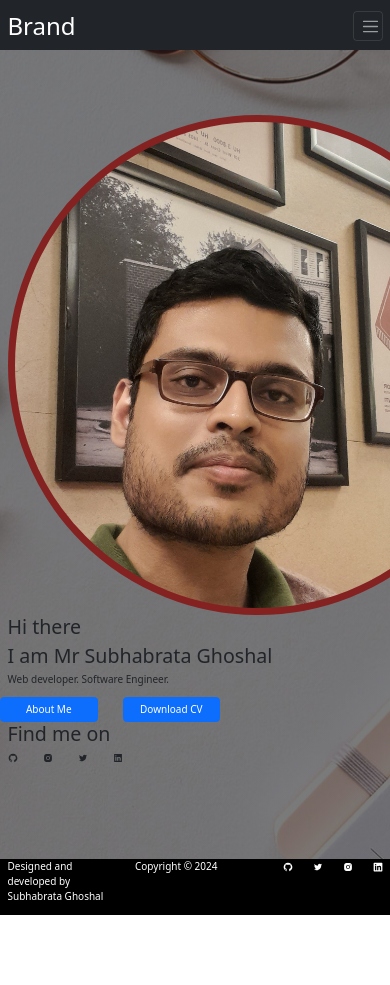
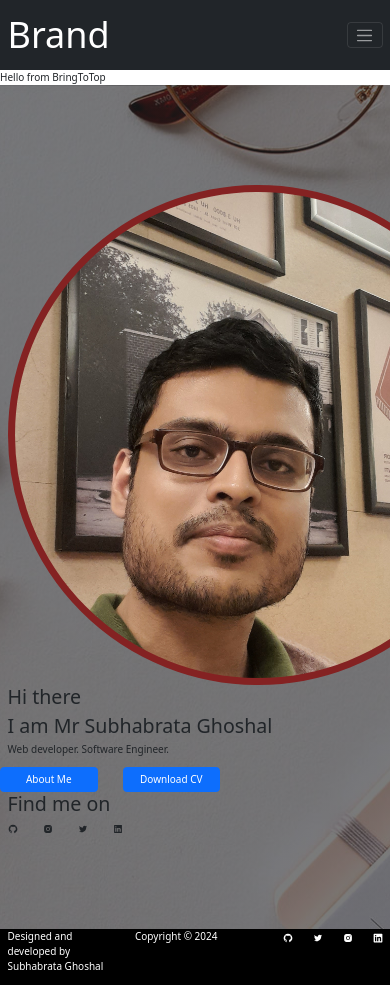
Before and after one commit to Subho1011/Portfolio_App, a React (Create React App) app: page / in a window 390 px wide. Shown: the top 985 px of the page. Before the commit the page ends 915 px from the top, so only its background shows below. Built offline with nearby package versions, Linux system fonts and the light colour scheme.

Commit message:
Basic responsivness is developed

```diff
--- a/src/App.css
+++ b/src/App.css
@@ -64,8 +64,14 @@
  }
 
  /*Navbar Section*/
-.nav-bar{
-  display: flex;
+.navbar{
+  position: fixed !important;
+  width: 100%;
+  top: 0;
+  left: 0;
+  z-index: 99;
+
+  /* display: flex;
   background-color: black;
   position: fixed !important;
   width: 100%;
@@ -76,26 +82,79 @@
   justify-content: space-between;
   align-items: center;
   margin-bottom: 1rem;
-  z-index: 99;
+  z-index: 99; */
 }
 
-.nav-bar-brand{
+
+.navbar-collapse .navbar-nav{
+  justify-content: space-around !important;
+  gap: 10rem !important;
+}
+
+.nav-link{
   font-size: 2.4rem !important;
 }
 
+.container .navbar-brand{
+  font-size: 3.6rem !important;
+}
+
 .nav-bar-link{
-  display: flex;
+ /*  display: flex;
   gap:10rem;
   justify-content: space-around;
-  align-items: center;
+  align-items: center; */
 }
 
 .navbar-toggler{
-  display: block;
-  width: 30px;
-  height: 30px;
+ /*  display: block;
+  width: 3rem;
+  height: 3rem; */
 }
 
+.navbar-toggler-icon{
+  /* border: none; */
+}
+
+@media (max-width: 1200px){
+  .navbar-collapse .navbar-nav{
+      gap: 5rem !important;
+  }
+}
+
+@media(max-width: 990px){
+  .navbar-collapse .navbar-nav{
+    gap: 3rem !important;
+  }
+  .nav-link{
+    text-align: justify;
+  }
+  .nav-link svg{
+    display: block;
+  }
+
+}
+
+@media(max-width: 767px){
+  .navbar{
+    position: static !important;
+  }
+}
+
+@media(max-width: 611px){
+  .navbar{
+    width: 100%;
+  }
+}
+
+/* @media (max-width:990px) {
+  .nav-bar{
+    height: 7rem;
+  }
+  .nav-bar-link .nav-item .nav-link{
+    text-align: center;
+  }
+} */
 /* Footer Section*/
 
 .footer{
--- a/src/components/Navbar.js
+++ b/src/components/Navbar.js
@@ -6,8 +6,8 @@ import { CgFileDocument } from "react-icons/cg";
 const NavBar = () => {
   return (
     <Navbar expand="md" bg="dark" data-bs-theme="dark" className="nav-bar">
-      <Container>
-        <Navbar.Brand href="/" className="nav-bar-brand">Brand</Navbar.Brand>
+      <Container >
+        <Navbar.Brand href="/" >Brand</Navbar.Brand>
         <Navbar.Toggle aria-controls="basic-navbar-nav" />
         <Navbar.Collapse id="basic-navbar-nav">
           <Nav className="ms-auto nav-bar-link">
```
